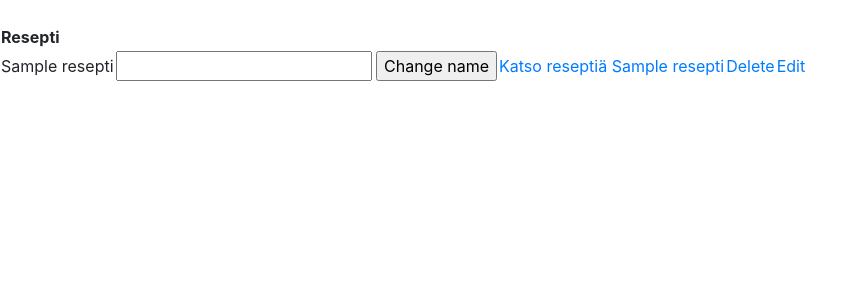
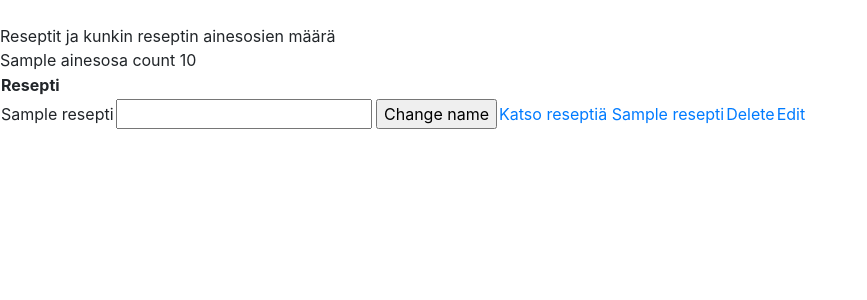
Before and after one commit to haxsampo/keittokirja, a Flask app: template application/templates/reseptit/list.html in a window 1280 px wide. Shown: the part 56-356 px from the top of the page, without its empty margins (0-867 px from the left). Run offline with Flask 2, Linux system fonts and the light colour scheme; the template is opened without the code that fills it: most values are stand-ins (such as "Sample title", 1, 10 or a date in 2020); parts of the project's set-up code (start-up, migrations or seed data) failed here and were passed over; some libraries are stand-ins or nearby versions.

Commit message:
lisätty monimutkaisempi query, näytetään listissä reseptit ja reseptin ainesosien määrä

```diff
--- a/application/reseptit/views.py
+++ b/application/reseptit/views.py
@@ -14,7 +14,8 @@ from application.ohje.models import Ohje
 
 @app.route("/reseptit", methods=["GET"])
 def reseptit_index():
-    return render_template("reseptit/list.html", reseptit = Resepti.query.all())
+    ainesosaCount = Resepti.find_resepti_ainesosa_count()
+    return render_template("reseptit/list.html", reseptit = Resepti.query.all(), ainesosaCount = ainesosaCount)
 
 @app.route("/reseptit/new/")
 @login_required
@@ -72,7 +73,8 @@ def delete_resepti(resepti_id):
     db.session.delete(poistettava)
     db.session.commit()
     Ainesosa.clean_ainesosat()
-    return render_template("reseptit/list.html", reseptit=Resepti.query.all())
+    ainesosaCount = Resepti.find_resepti_ainesosa_count()
+    return render_template("reseptit/list.html", reseptit=Resepti.query.all(), ainesosaCount = ainesosaCount)
 
 @app.route("/reseptit/<resepti_id>/", methods=["POST", "GET", "DELETE"])
 @login_required
--- a/application/templates/reseptit/list.html
+++ b/application/templates/reseptit/list.html
@@ -2,6 +2,16 @@
 
 {% block body %}
     <table>
+        <tr>
+            <div>
+                Reseptit ja kunkin reseptin ainesosien määrä
+            </div>
+            {% for el in ainesosaCount %}
+            <div>
+                {{ el.name }} {{ el.amount }}
+            </div>
+            {% endfor %}
+        </tr>
         <tr>
             <th>Resepti</th>
         </tr>
```
Also changed, not shown: application/reseptit/models.py (+10 -0 lines).
